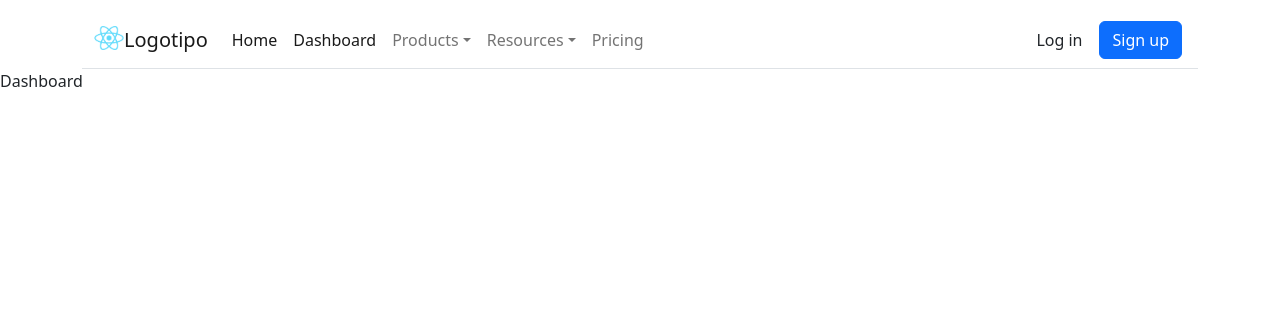
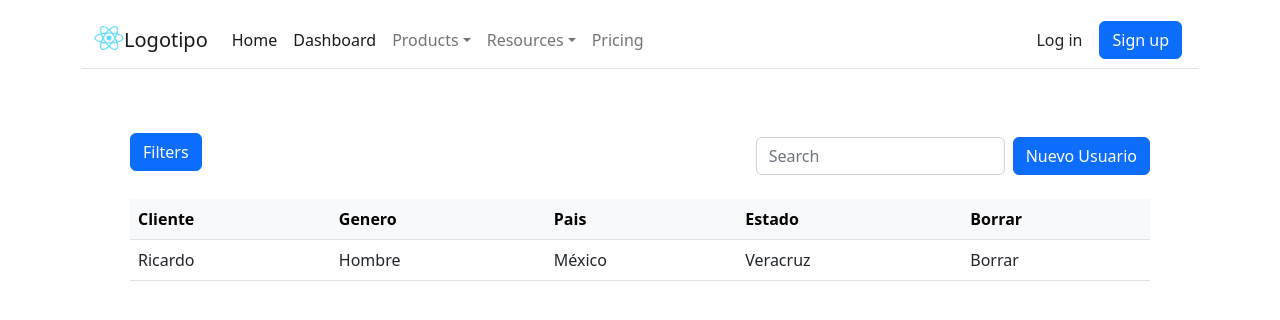
Before and after one commit to navacas/react-auth, a React (Create React App) app: page /dashboard in a window 1280 px wide. Shown: the top 320 px of the page. Built offline with nearby package versions, Linux system fonts and the light colour scheme; no server answers.

Commit message:
Dashboard adjustment

```diff
--- a/src/pages/Dashboard.tsx
+++ b/src/pages/Dashboard.tsx
@@ -3,7 +3,66 @@ import React, { Component } from 'react'
 export class Dashboard extends Component {
   render() {
     return (
-      <div>Dashboard</div>
+
+        <main className="container">
+            <div className="my-3 p-5 rounded">
+                <div className="row">
+                    <div className="col mb-1">
+                        <p className="">
+                            <button className="btn btn-primary" type="button" data-bs-toggle="collapse" data-bs-target="#collapseExample" aria-expanded="false" aria-controls="collapseExample">
+                                Filters
+                            </button>
+                        </p>
+                        <div className="collapse" id="collapseExample">
+                            <div className="">
+                                <button className="btn btn-primary">Género</button>
+                                <button className="btn btn-primary">País</button>
+                                <button className="btn btn-primary">Estado</button>
+                            </div>
+                        </div>
+                    </div>
+                    <div className="col mt-1">
+                        <form className="d-flex justify-content-end">
+                            <input className="form-control me-2 w-50" list="datalistOptions" id="exampleDataList" placeholder="Search"/>
+                            <datalist id="datalistOptions">
+                                <option value="San Francisco"/>
+                                <option value="New York"/>
+                                <option value="Seattle"/>
+                                <option value="Los Angeles"/>
+                                <option value="Chicago"/>
+                            </datalist>
+                            <button className="btn btn-primary">Nuevo Usuario</button>
+                        </form>
+                    </div>
+                </div>
+                <div className="table-responsive pt-2">
+                    <table className="table table-hover">
+                        <thead className="table-light">
+                            <tr>
+                                <th >Cliente</th>
+                                <th>Genero</th>
+                                <th>Pais</th>
+                                <th>Estado</th>
+                                <th>Borrar</th>
+                            </tr>
+                        </thead>
+                        <tbody>
+                            <tr>
+                                <td >Ricardo</td>
+                                <td>Hombre</td>
+                                <td>México</td>
+                                <td>Veracruz</td>
+                                <td>Borrar</td>
+                            </tr>
+                        </tbody>
+                        <tfoot>
+
+                        </tfoot>
+                    </table>
+                </div>
+            </div>
+        </main>
+
     )
   }
 }
```
